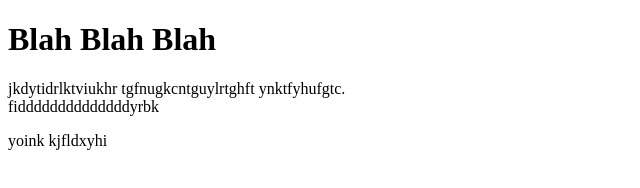
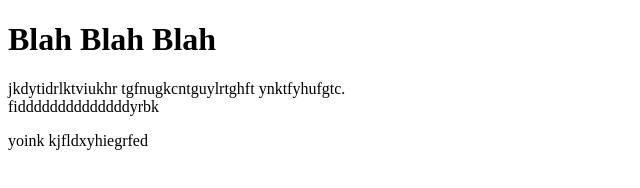
Before and after one commit to Kaleem2255/GitTest, a plain HTML site: page index.html in a window 1280 px wide. Shown: the full height of the page, 0-640 px from the left. Drawn offline with Linux system fonts and the light colour scheme.

Commit message:
HTML File

```diff
--- a/index.html
+++ b/index.html
@@ -11,6 +11,6 @@
         tgfnugkcntguylrtghft
         ynktfyhufgtc.<br>fiddddddddddddddyrbk
     </p>
-    <p> yoink kjfldxyhi</p>
+    <p> yoink kjfldxyhiegrfed</p>
 </body>
 </html>
```
